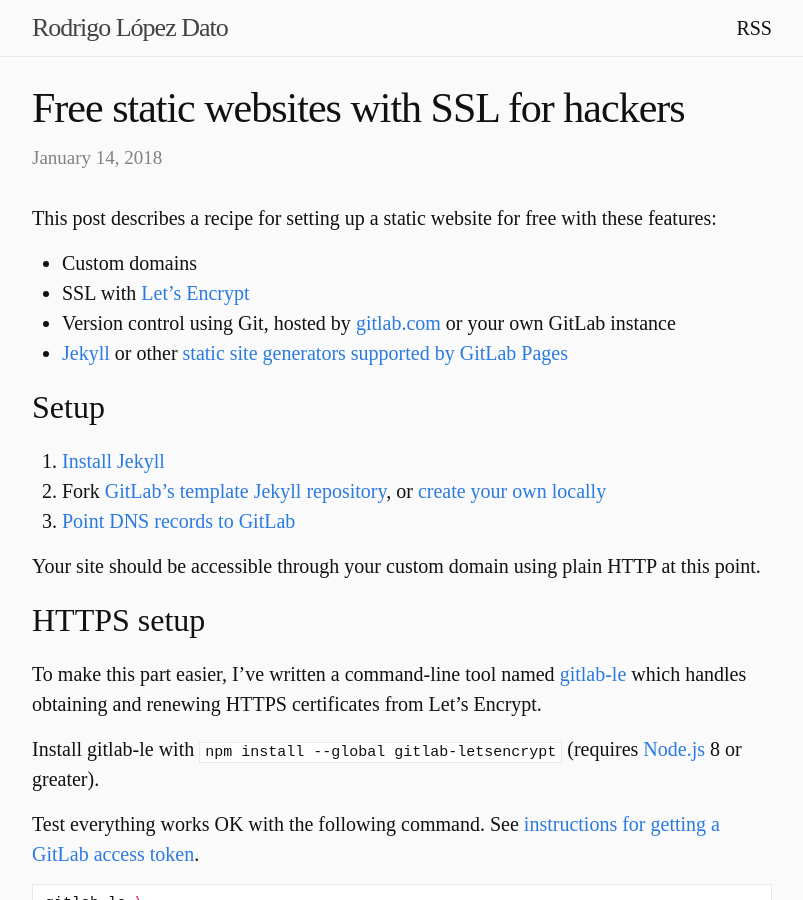
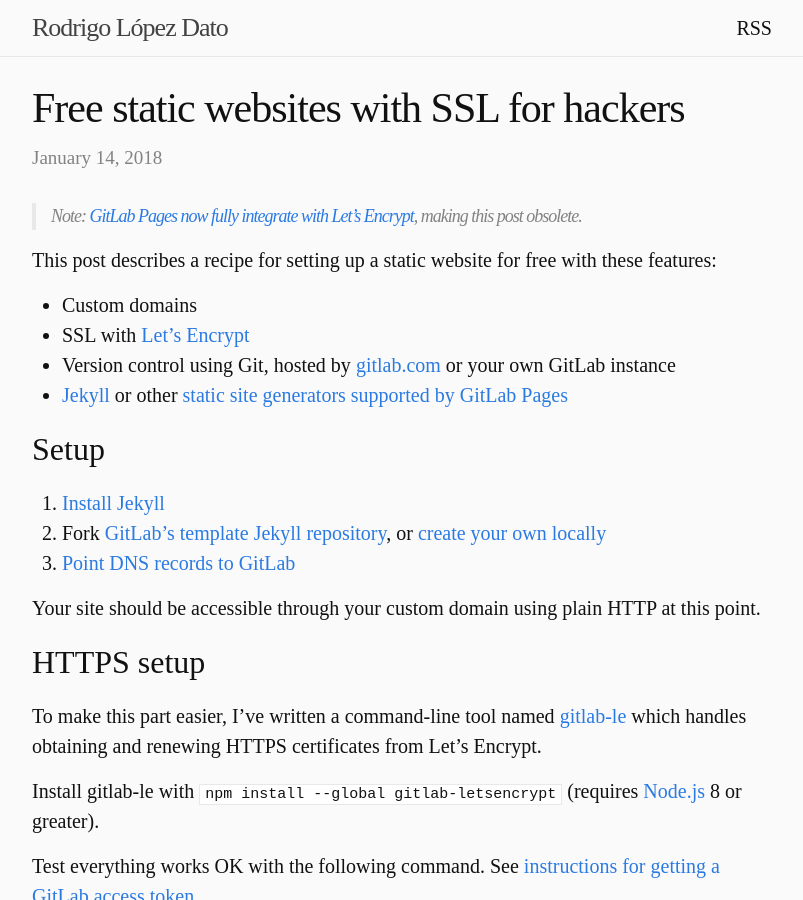
Before and after one commit to rolodato/rolodato.com, a Jekyll site: the page built from _posts/2018-01-14-static-websites-for-hackers.markdown, in a window 1280 px wide and 900 px high. Shown: the whole window, without its empty margins (238-1041 px from the left). Built offline with Jekyll 4.4.1, drawn with Linux system fonts in a browser that asks for light colours.

Commit message:
Deprecate gitlab pages post

```diff
--- a/_posts/2018-01-14-static-websites-for-hackers.markdown
+++ b/_posts/2018-01-14-static-websites-for-hackers.markdown
@@ -2,6 +2,8 @@
 layout: post
 title: Free static websites with SSL for hackers
 ---
+
+> Note: [GitLab Pages now fully integrate with Let's Encrypt](https://docs.gitlab.com/ee/user/project/pages/custom_domains_ssl_tls_certification/lets_encrypt_integration.html), making this post obsolete.
 
 This post describes a recipe for setting up a static website for free with these features:
 
```
